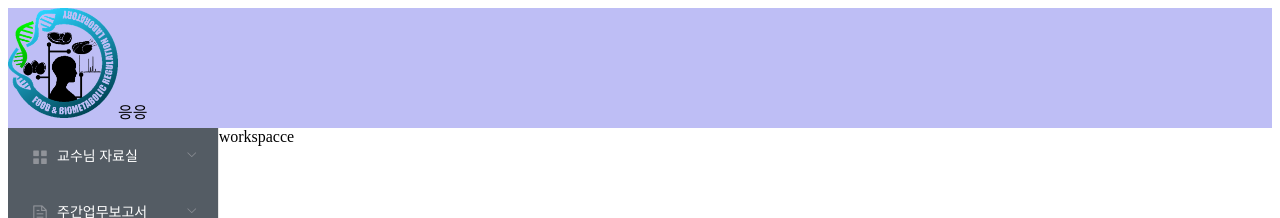
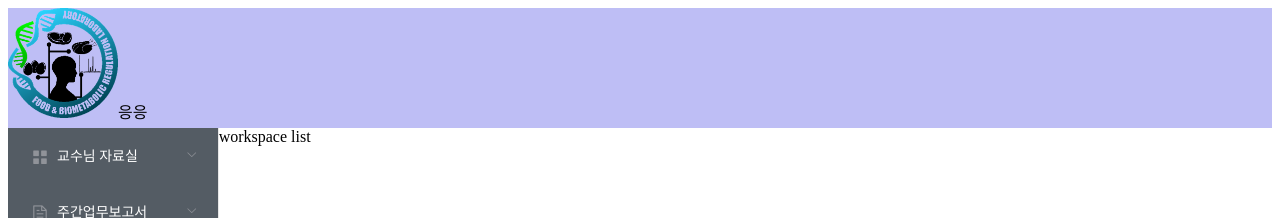
Before and after one commit to es5es5/KNU-vue, a Vue app in the folder knu/: page /workspace/list in a window 1280 px wide. Shown: the top 218 px of the page. Built offline with nearby package versions, Linux system fonts and the light colour scheme; what vue-magic-grid would draw is missing.

Commit message:
# workspace-list

```diff
--- a/knu/src/templates/member/workspace/WorkspaceLayout.vue
+++ b/knu/src/templates/member/workspace/WorkspaceLayout.vue
@@ -1,6 +1,6 @@
 <template>
   <div id="workspace_loayout">
-    workspacce
+    <router-view/>
   </div>
 </template>
 
```
